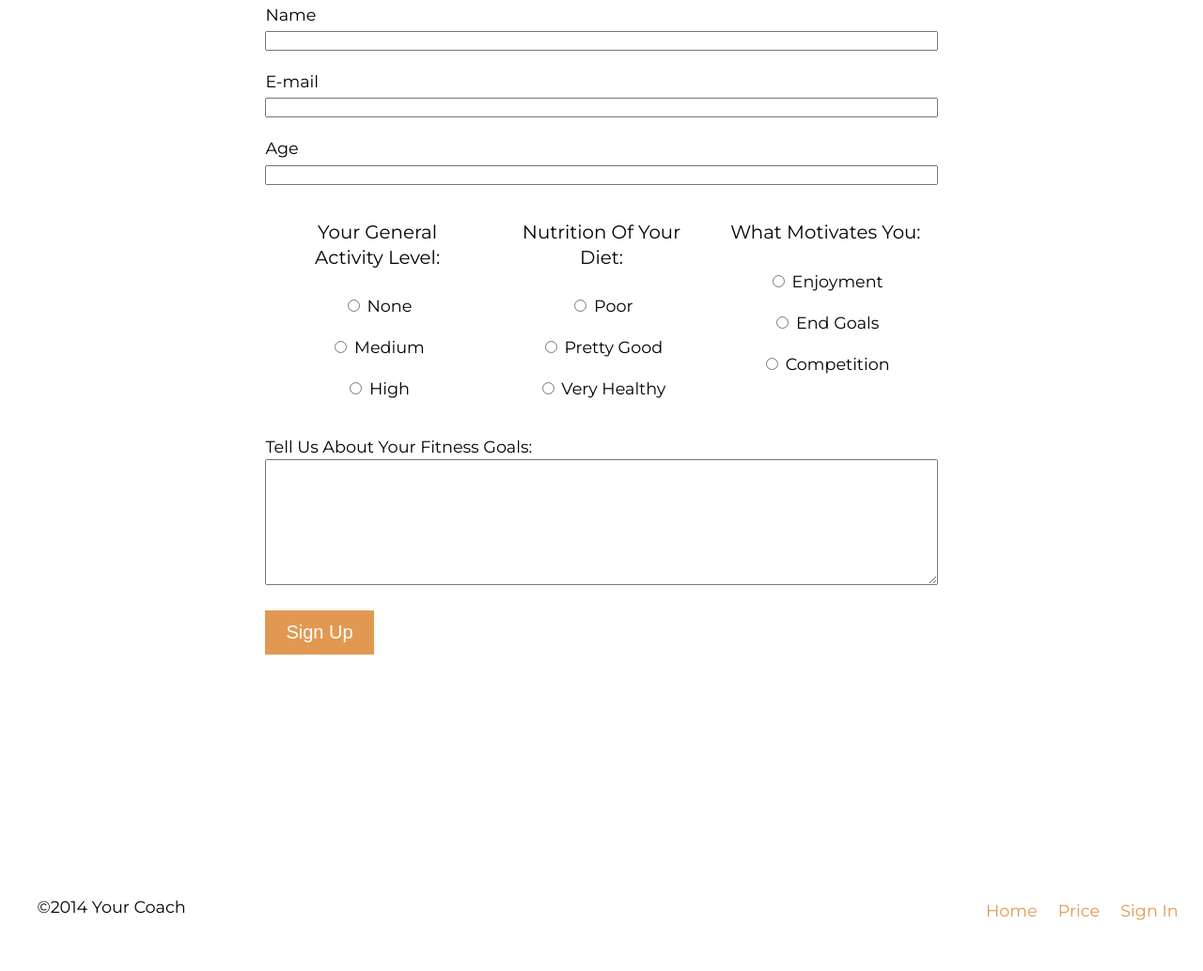
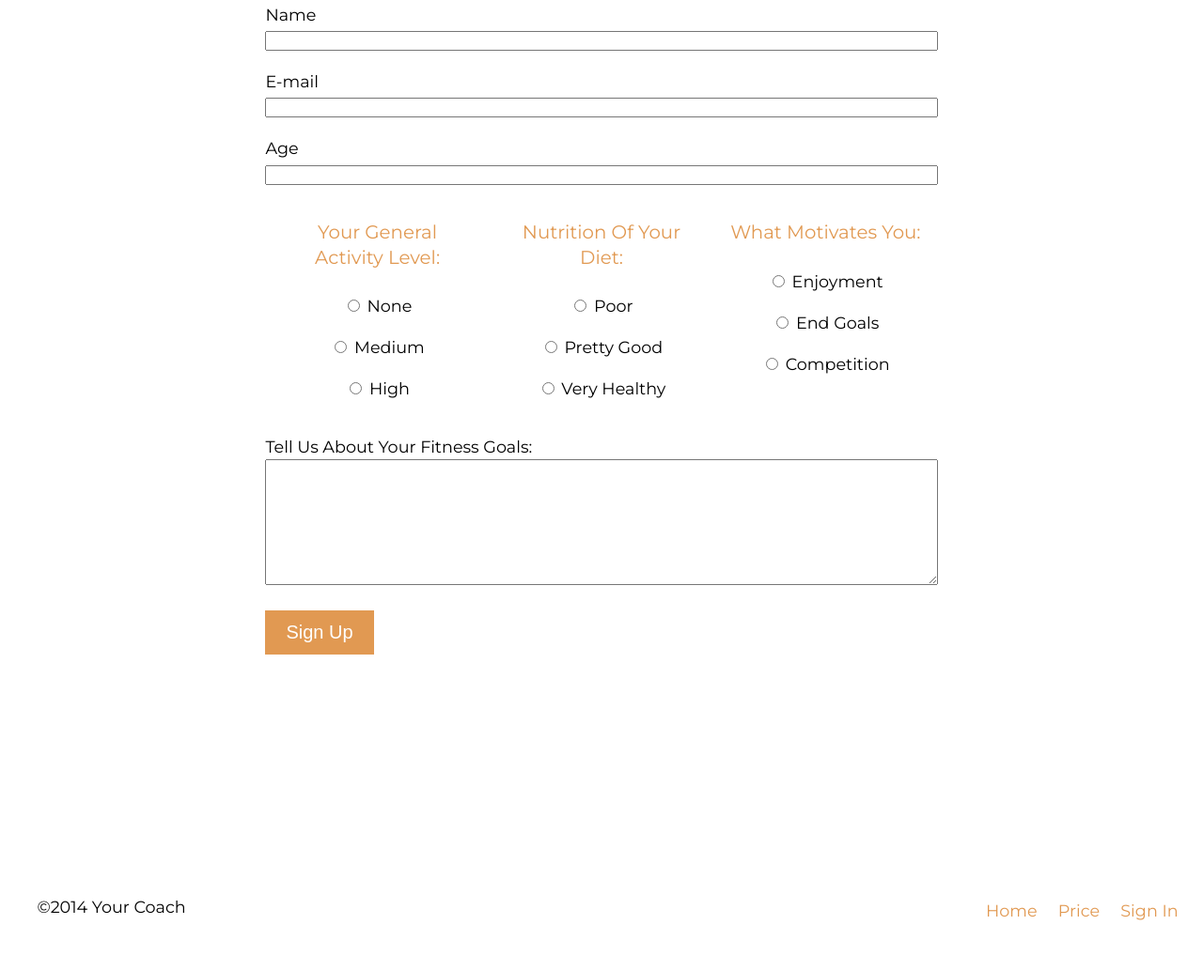
Before and after one commit to stevebickram/saas, a plain HTML site: page sign-up.html in a window 1280 px wide. Shown: the part 896-1930 px from the top of the page at 94% size. Drawn offline with Linux system fonts and the light colour scheme.

Commit message:
Titles
Inputting Titles for pages

```diff
--- a/css/main.css
+++ b/css/main.css
@@ -456,6 +456,10 @@ textarea {
     height: 10em;
 }
 
+.fitness-input-title {
+    color: #e19952;
+}
+
 .thanks-person {
     position: relative;
     top:-10em;
--- a/sign-up.html
+++ b/sign-up.html
@@ -2,7 +2,7 @@
 <html lang="en-ca">
     <head>
         <meta charset="utf-8">
-        <title>Your Coach</title>
+        <title>Your Coach Sign In</title>
         <meta name="viewport" content="width=device-width,initial-scale=1">
         <link href='http://fonts.googleapis.com/css?family=Montserrat' rel='stylesheet' type='text/css'>
         <link href='http://fonts.googleapis.com/css?family=Open+Sans+Condensed:300' rel='stylesheet' type='text/css'>
```
Also changed, not shown: index.html (+1 -1 lines), price.html (+1 -1 lines).
